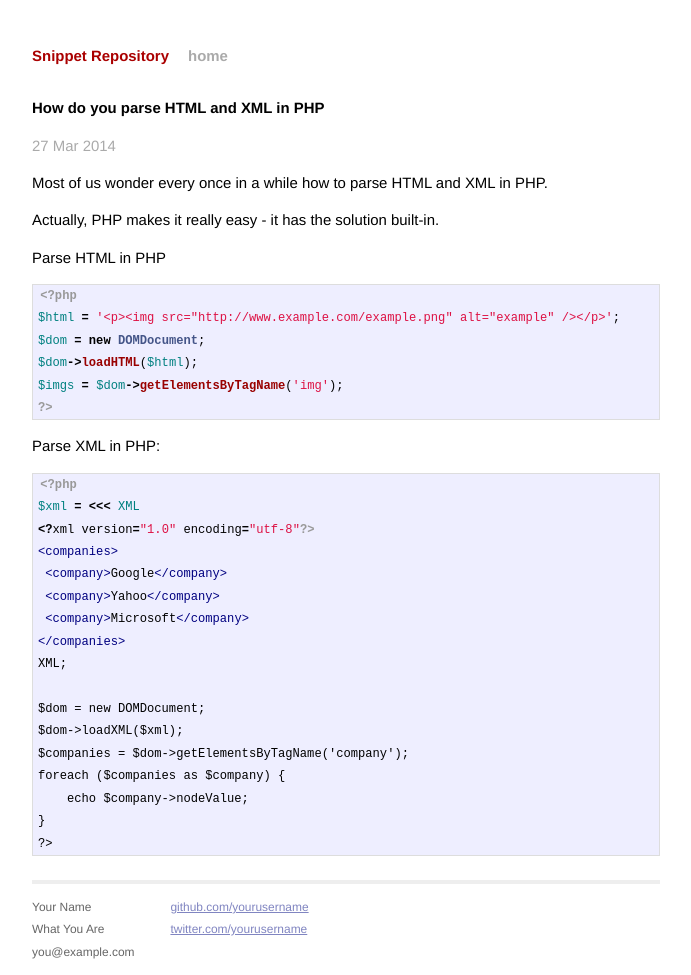
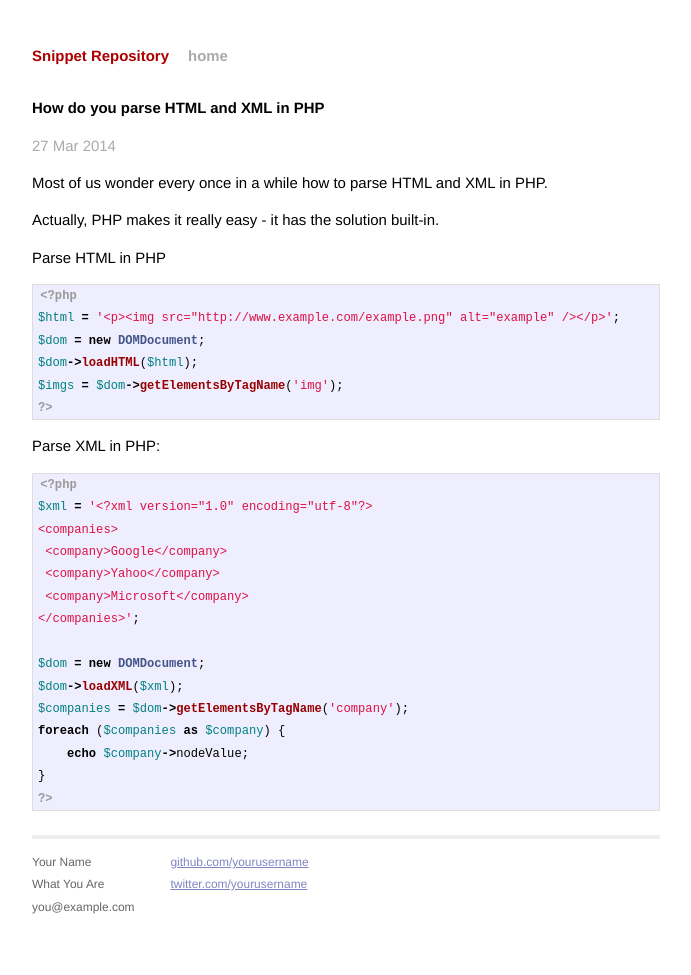
Before and after one commit to SnippetRepository/snippetrepository.github.io, a Jekyll site: the page built from _posts/2014-03-27-How-do-you-parse-HTML-and-XML-in-PHP.markdown, in a window 1280 px wide. Shown: the whole page, without its empty margins (294-985 px from the left). Built offline with Jekyll 4.4.1, drawn with Linux system fonts in a browser that asks for light colours; Markdown is read by kramdown in place of the engine named in the settings; after the commit the page ends 945 px from its top, so only the background shows below that.

Commit message:
Adding pages

```diff
--- a/_posts/2014-03-27-How-do-you-parse-HTML-and-XML-in-PHP.markdown
+++ b/_posts/2014-03-27-How-do-you-parse-HTML-and-XML-in-PHP.markdown
@@ -23,14 +23,12 @@ $imgs = $dom->getElementsByTagName('img');
 Parse XML in PHP:
 {% highlight php %}
 <?php
-$xml = <<< XML
-<?xml version="1.0" encoding="utf-8"?>
+$xml = '<?xml version="1.0" encoding="utf-8"?>
 <companies>
  <company>Google</company>
  <company>Yahoo</company>
  <company>Microsoft</company>
-</companies>
-XML;
+</companies>';
 
 $dom = new DOMDocument;
 $dom->loadXML($xml);
```
